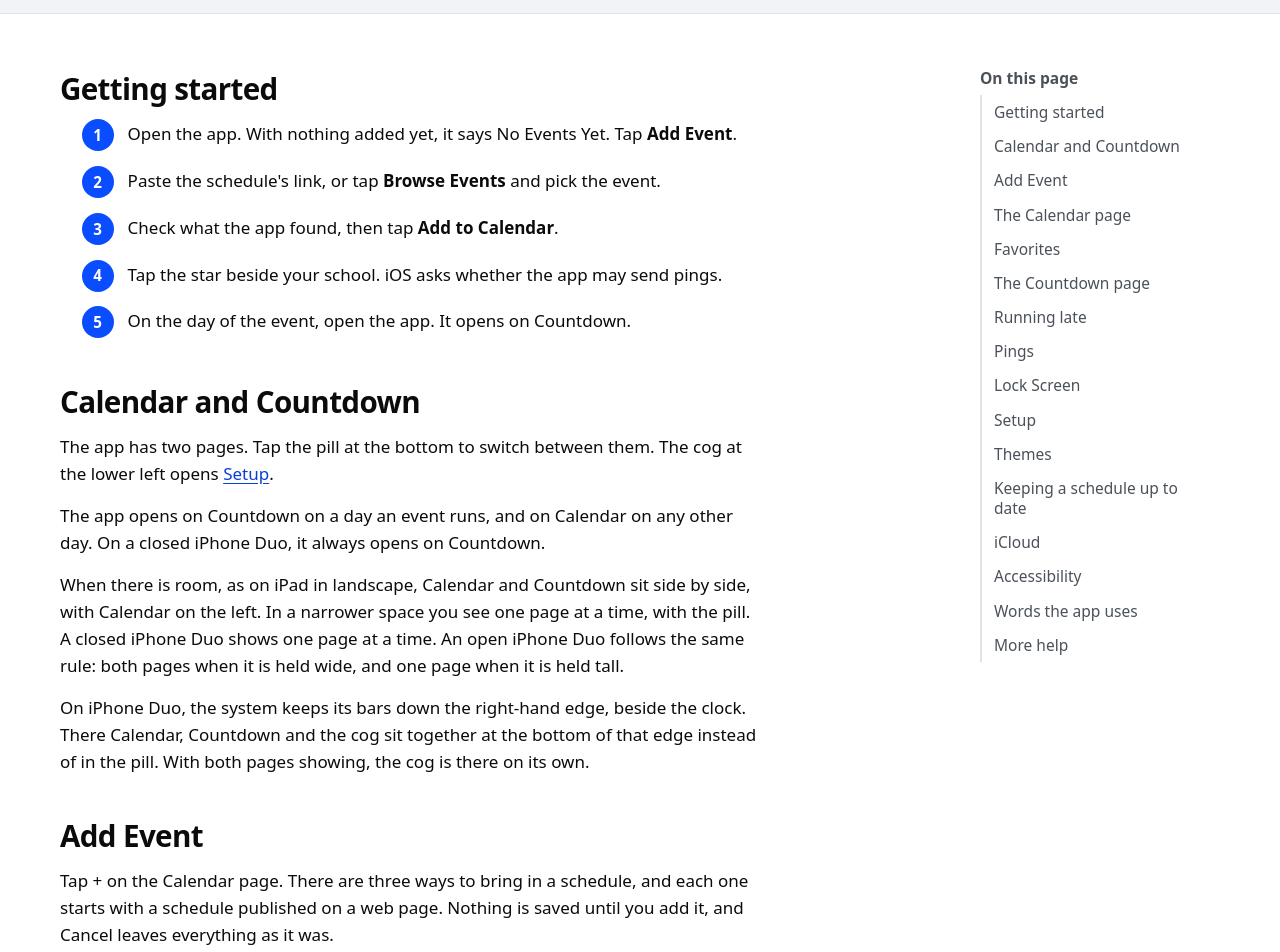
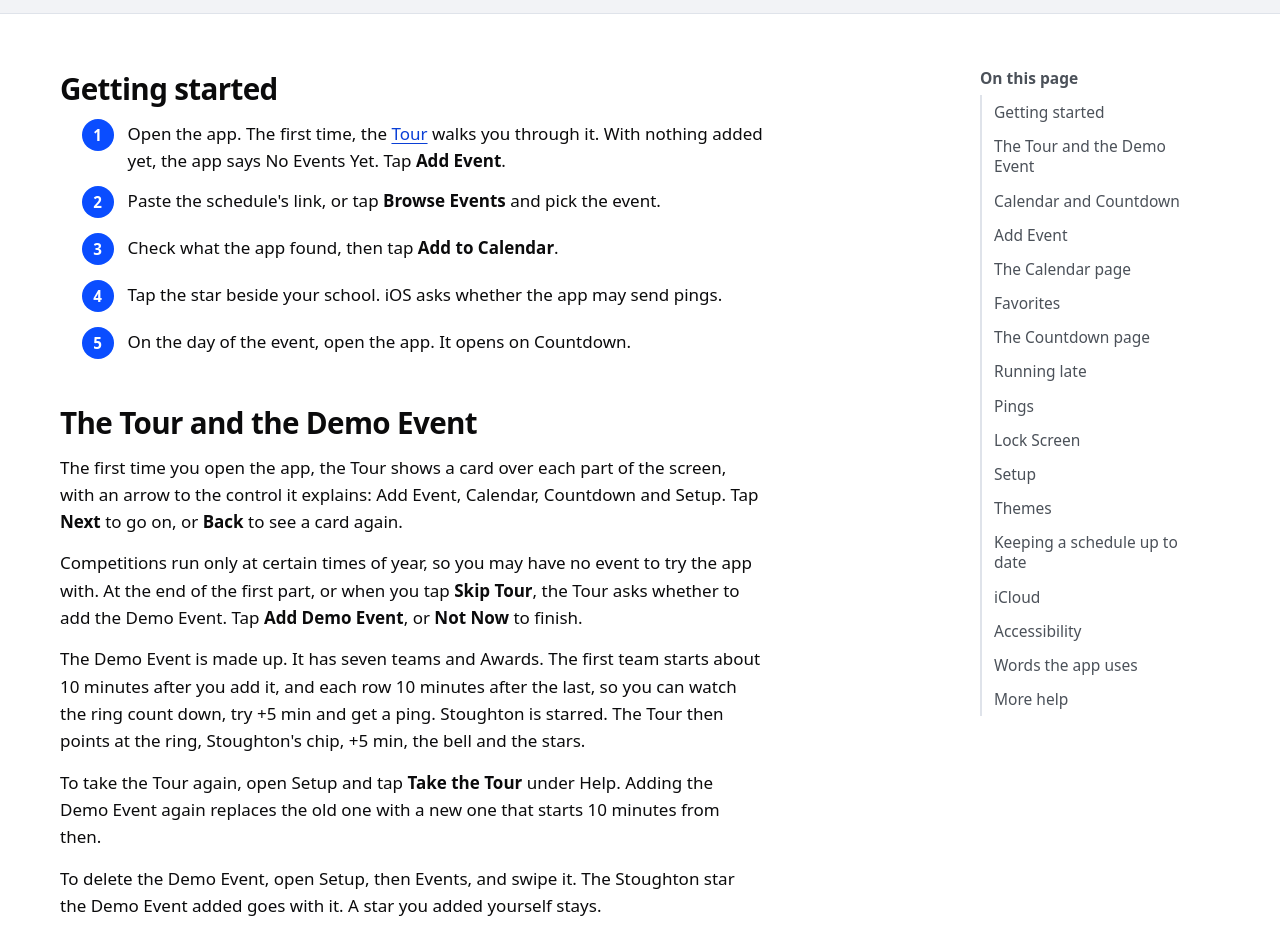
Before and after one commit to mgapps7/event-calendar-countdown, a plain HTML site: page help/index.html in a window 1280 px wide. Shown: the part 300-1252 px from the top of the page. Drawn offline with Linux system fonts and the light colour scheme.

Commit message:
Describe the Tour and the Demo Event in Help

```diff
--- a/help/index.html
+++ b/help/index.html
@@ -50,6 +50,7 @@
     <h2 id="toc-title">On this page</h2>
     <ol>
       <li><a href="#getting-started">Getting started</a></li>
+      <li><a href="#tour">The Tour and the Demo Event</a></li>
       <li><a href="#pages">Calendar and Countdown</a></li>
       <li><a href="#add-event">Add Event</a></li>
       <li><a href="#calendar">The Calendar page</a></li>
@@ -70,12 +71,19 @@
   <article class="prose">
 <h2 id="getting-started">Getting started</h2>
 <ol class="steps">
-  <li>Open the app. With nothing added yet, it says No Events Yet. Tap <strong>Add Event</strong>.</li>
+  <li>Open the app. The first time, the <a href="#tour">Tour</a> walks you through it. With nothing added yet, the app says No Events Yet. Tap <strong>Add Event</strong>.</li>
   <li>Paste the schedule's link, or tap <strong>Browse Events</strong> and pick the event.</li>
   <li>Check what the app found, then tap <strong>Add to Calendar</strong>.</li>
   <li>Tap the star beside your school. iOS asks whether the app may send pings.</li>
   <li>On the day of the event, open the app. It opens on Countdown.</li>
 </ol>
+
+<h2 id="tour">The Tour and the Demo Event</h2>
+<p>The first time you open the app, the Tour shows a card over each part of the screen, with an arrow to the control it explains: Add Event, Calendar, Countdown and Setup. Tap <strong>Next</strong> to go on, or <strong>Back</strong> to see a card again.</p>
+<p>Competitions run only at certain times of year, so you may have no event to try the app with. At the end of the first part, or when you tap <strong>Skip Tour</strong>, the Tour asks whether to add the Demo Event. Tap <strong>Add Demo Event</strong>, or <strong>Not Now</strong> to finish.</p>
+<p>The Demo Event is made up. It has seven teams and Awards. The first team starts about 10 minutes after you add it, and each row 10 minutes after the last, so you can watch the ring count down, try +5 min and get a ping. Stoughton is starred. The Tour then points at the ring, Stoughton's chip, +5 min, the bell and the stars.</p>
+<p>To take the Tour again, open Setup and tap <strong>Take the Tour</strong> under Help. Adding the Demo Event again replaces the old one with a new one that starts 10 minutes from then.</p>
+<p>To delete the Demo Event, open Setup, then Events, and swipe it. The Stoughton star the Demo Event added goes with it. A star you added yourself stays.</p>
 
 <h2 id="pages">Calendar and Countdown</h2>
 <p>The app has two pages. Tap the pill at the bottom to switch between them. The cog at the lower left opens <a href="#setup">Setup</a>.</p>
@@ -226,6 +234,7 @@
     <tr><td data-label="Row">Events</td><td data-label="What it does">Every event you have added. Tap one for its details, tap its arrow to refresh it, or swipe it to delete it.</td></tr>
     <tr><td data-label="Row">iCloud Sync</td><td data-label="What it does">A status, not a switch. See <a href="#icloud">iCloud</a>.</td></tr>
     <tr><td data-label="Row">Support, Privacy Policy</td><td data-label="What it does">Open these pages in your browser.</td></tr>
+    <tr><td data-label="Row">Take the Tour</td><td data-label="What it does">Starts the <a href="#tour">Tour</a> again, and offers a new Demo Event.</td></tr>
   </tbody>
 </table>
 
@@ -295,6 +304,8 @@
     <tr><td data-label="Word">Schedule Site</td><td data-label="Means">A site built into the app that lists events.</td></tr>
     <tr><td data-label="Word">Schedule Posted</td><td data-label="Means">An event in the next 14 days whose page holds a schedule.</td></tr>
     <tr><td data-label="Word">No Times Yet</td><td data-label="Means">An event in the next 14 days whose page holds no schedule yet.</td></tr>
+    <tr><td data-label="Word">Tour</td><td data-label="Means">The walk-through over the app's own screens, from Setup's Take the Tour.</td></tr>
+    <tr><td data-label="Word">Demo Event</td><td data-label="Means">The made-up event the Tour adds, starting 10 minutes after it is added.</td></tr>
   </tbody>
 </table>
 
```
